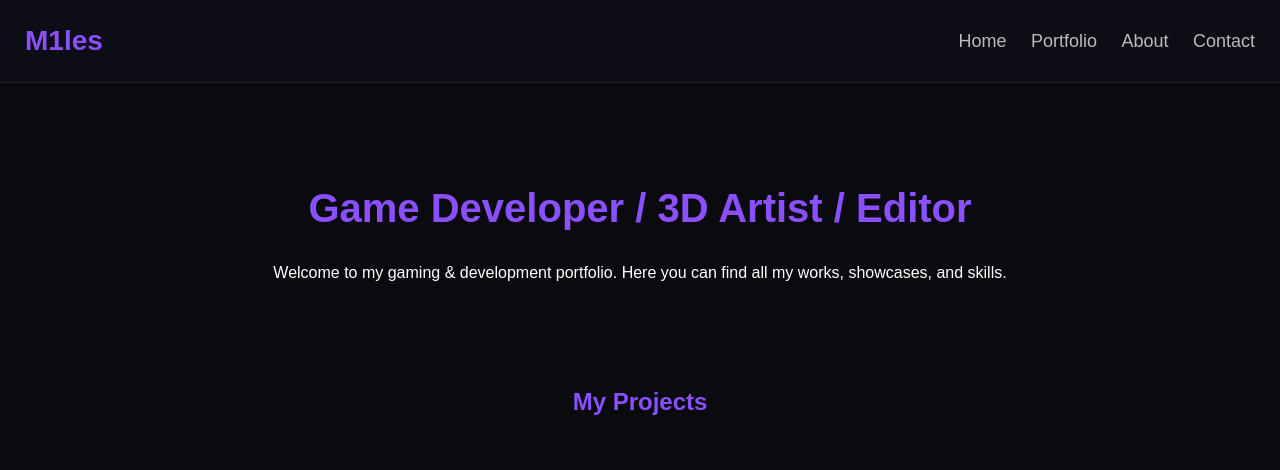
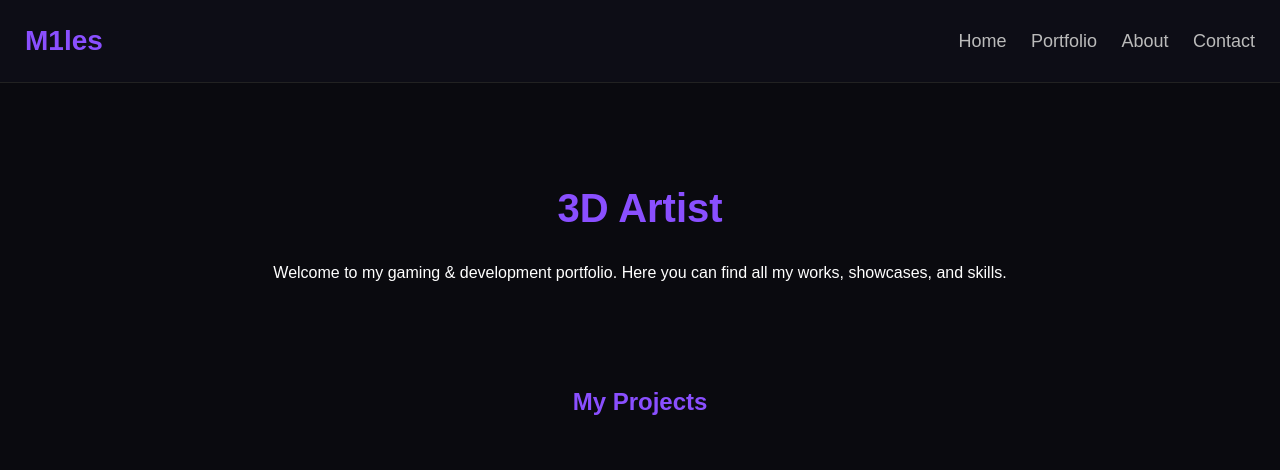
Before and after one commit to M1les62/M1les62.github.io, a plain HTML site: page index.html in a window 1280 px wide. Shown: the top 470 px of the page. Drawn offline with Linux system fonts and the light colour scheme.

Commit message:
Update index.html

```diff
--- a/index.html
+++ b/index.html
@@ -3,7 +3,7 @@
 <head>
     <meta charset="UTF-8" />
     <meta name="viewport" content="width=device-width, initial-scale=1.0" />
-    <title>M1les Portfolio</title>
+    <title>Mimic Portfolio</title>
     <style>
         body {
             margin: 0;
@@ -84,7 +84,7 @@
     </header>
 
     <section class="hero" id="home">
-        <h2>Game Developer / 3D Artist / Editor</h2>
+        <h2> 3D Artist </h2>
         <p>Welcome to my gaming & development portfolio. Here you can find all my works, showcases, and skills.</p>
     </section>
 
```
